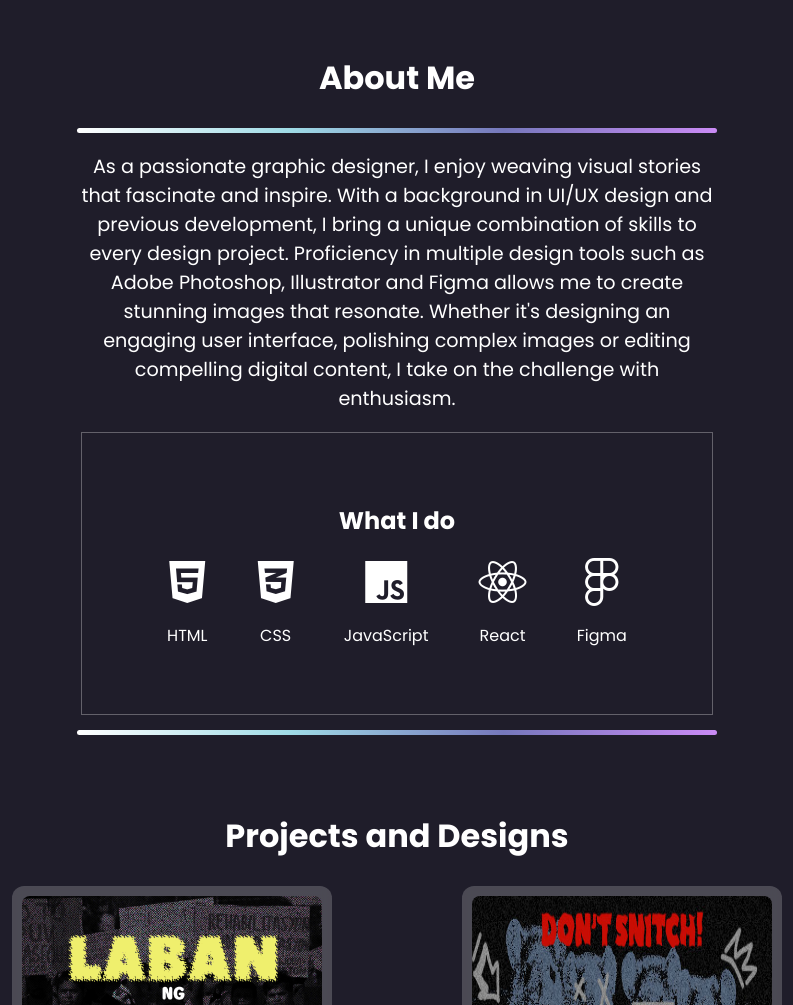
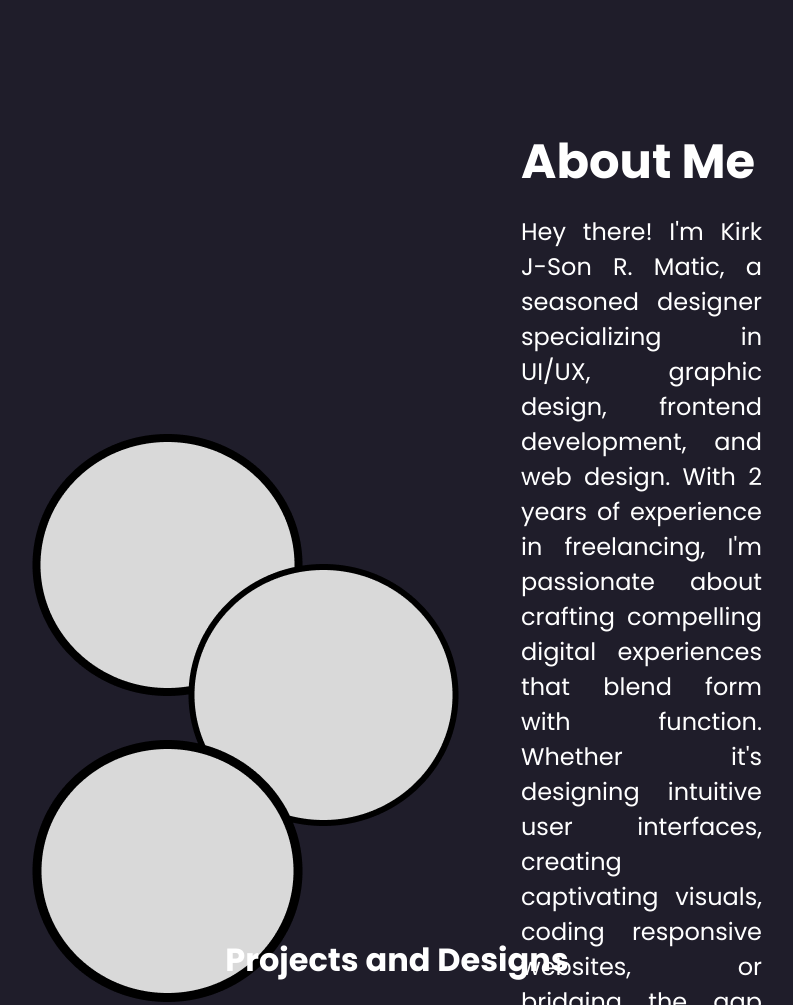
Before and after one commit to kirkmatic/portfolio-repo, a plain HTML site: page index.html in a window 1280 px wide. Shown: the part 713-1718 px from the top of the page, without its empty margins (243-1036 px from the left). Drawn offline with Linux system fonts and the light colour scheme.

Commit message:
added sample img revise about page

```diff
--- a/index.html
+++ b/index.html
@@ -19,8 +19,8 @@
                 <ul class="header-links">
                     <li><a href="#">Home</a></li>
                     <li><a href="#about">About</a></li>
+                    <li><a href="">Skills</a></li>
                     <li><a href="#project">Projects</a></li>
-                    <li><a href="">Skills</a></li>
                     <li><a href="">Contacts</a></li>
                 </ul>
             </div>
@@ -40,45 +40,21 @@
         </div>
     </section>
     <!--About-->
+
     <section id="about">
         <div class="about-container">
             <div class="about-content">
-                <div class="about-tittle">
-                    <h1>About Me</h1>
+                <div class="about-images">
+                    <img src="./images/Group 3.png" alt="">
                 </div>
-                <div class="spacer"></div>
-                <p>As a passionate graphic designer, I enjoy weaving visual stories that fascinate and inspire. With a background in UI/UX design and previous development, I bring a unique combination of skills to every design project. Proficiency in multiple design tools such as Adobe Photoshop, Illustrator and Figma allows me to create stunning images that resonate. Whether it's designing an engaging user interface, polishing complex images or editing compelling digital content, I take on the challenge with enthusiasm.</p>
+                <div class="about-details">
+                   <h1>About Me</h1>
+                   <P>Hey there! I'm Kirk J-Son R. Matic, a seasoned designer specializing in UI/UX, graphic design, frontend development, and web design. With 2 years of experience in freelancing, I'm passionate about crafting compelling digital experiences that blend form with function. Whether it's designing intuitive user interfaces, creating captivating visuals, coding responsive websites, or bridging the gap between design and development, I thrive on bringing ideas to life and exceeding expectations. Let's collaborate and transform your vision into reality!</P>
+                </div>
             </div>
-            <div class="skills-container">
-                <div class="skills-tittle">
-                    <h2>What I do</h2>
-                </div>
-                    <div class="skills-about">
-                        <div class="skills-content">
-                            <i class="fa-brands fa-html5"></i>
-                            <p>HTML</p>
-                        </div>
-                        <div class="skills-content">
-                            <i class="fa-brands fa-css3-alt"></i>
-                            <p>CSS</p>
-                        </div>
-                        <div class="skills-content">
-                            <i class="fa-brands fa-js"></i>
-                            <p>JavaScript</p>
-                        </div>
-                        <div class="skills-content">
-                            <i class="fa-brands fa-react"></i>
-                            <p>React</p>
-                        </div>
-                        <div class="skills-content">
-                            <i class="fa-brands fa-figma"></i>
-                            <p>Figma</p>
-                        </div>
-                    </div>
-            </div>
-            <div class="spacer"></div>
         </div>
     </section>
+
     <section id="project">
         <div class="projects-container">
             <div class="projects-tittle">
--- a/style.css
+++ b/style.css
@@ -56,6 +56,7 @@
     height: 560px;
     justify-content: center;
     align-items: center;
+    margin-bottom: 24px;
 }
 #home-bg{
     margin-top: -87px;
@@ -77,49 +78,44 @@
 
 .home-header h1 {
     font-size: 40px;
+    padding-right: 8px;
     color: #DECFEE;
     font-weight: bold;
 }
 /* About */
 
-/* spacer */
 .about-container{
+    width: auto;
+    height: 738px;
+    padding: 85px;
+}
+.about-content {
     display: flex;
-    flex-direction: column;
+    flex-direction: row;
     justify-content: center;
     align-items: center;
-    padding: 50px;
     text-align: center;
+    gap: 62px; /* Adjust the space between items */
 }
-.about-tittle h1{
+
+.about-details h1{
     margin-left: auto;
     margin-right: auto;
-    font-size: 2em;
+    font-size: 48px;
+    font-weight: Extrabold;
+    text-align: left;
     color: #FFFFFF;
 }
-.about-content p{
-    font-size: 1.2em;
+.about-details p{
+    margin-top: -24px;
+    font-size: 24px;
     color: #fff;
-    text-align: center;
-    width: 80%;
+    text-align: justify;
     margin-left: auto;
     margin-right: auto;
 }
-.about-content .spacer {
-    height: 5px;
-    width: 80%;
-    background: linear-gradient(to right, #FFFFFF,
-    #9FDBE6, #7678BC, #CA8BF5);
-    margin-left: auto;
-    margin-right: auto;
-    border-radius: 4px;
-}
-.about-skills {
-    background-color: #4A465E;
-    padding: 40px;
-    width: 80%;
-    border-radius: 25px;
-}
+
+
 
 .skills-container{
     width: 70%;
```
Also changed, not shown: images/Group 3.png (added).
